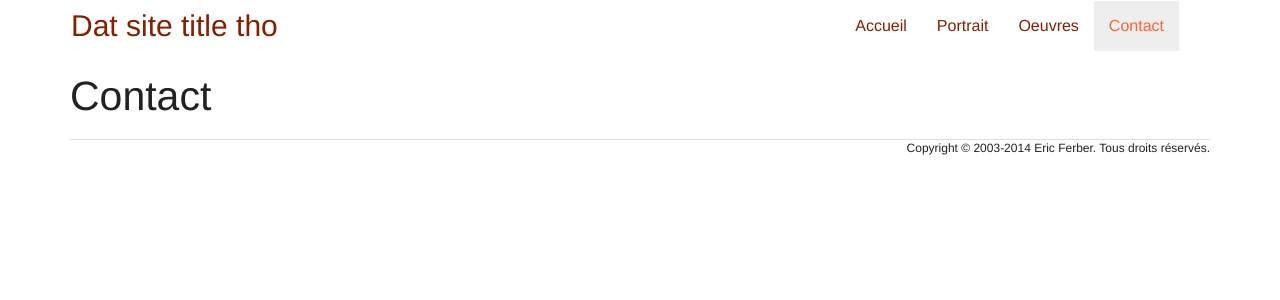
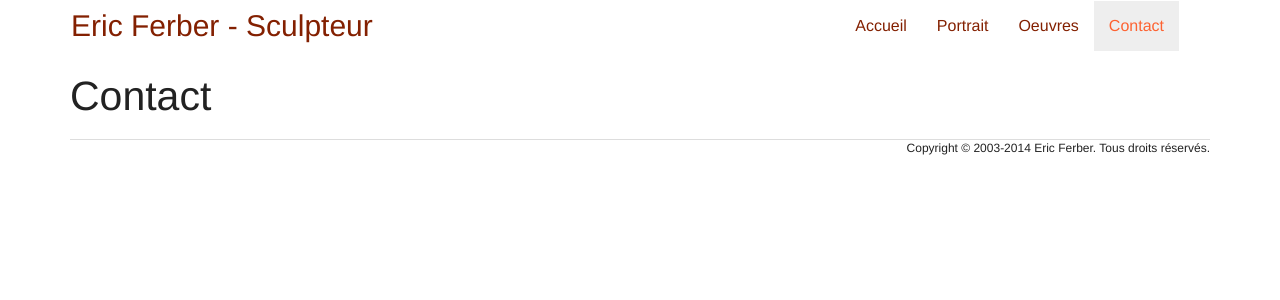
Before and after one commit to Eric-Ferber/Eric-Ferber.github.io, a Jekyll site: the page built from contact.html, in a window 1280 px wide. Shown: the top 300 px of the page. Built offline with Jekyll 4.4.1, drawn with Linux system fonts in a browser that asks for light colours; part of the change alters nothing that is shown.

Commit message:
various config

```diff
--- a/_config.yml
+++ b/_config.yml
@@ -1,11 +1,14 @@
 # Site settings
-name: Dat site title tho
-title: Your awesome title
-email: your-email@domain.com
-description: "Write an awesome description for your new site here. You can edit this line in _config.yml. It will appear in your document head meta (for Google search results) and in your feed.xml site description."
+name: Eric Ferber - Sculpteur
+title: Eric Ferber - Sculpteur
+email: eric@atelier-ferber.fr
+description: "Eric Ferber - Sculpteur monumental"
 baseurl: ""
-url: "http://yourdomain.com"
+url: "http://eric-ferber.github.io/"
 
 # Build settings
 markdown: kramdown
 permalinks: pretty
+
+
+exclude: [bootstrap/less]
```
Also changed, not shown: README.md, 2 other files.
